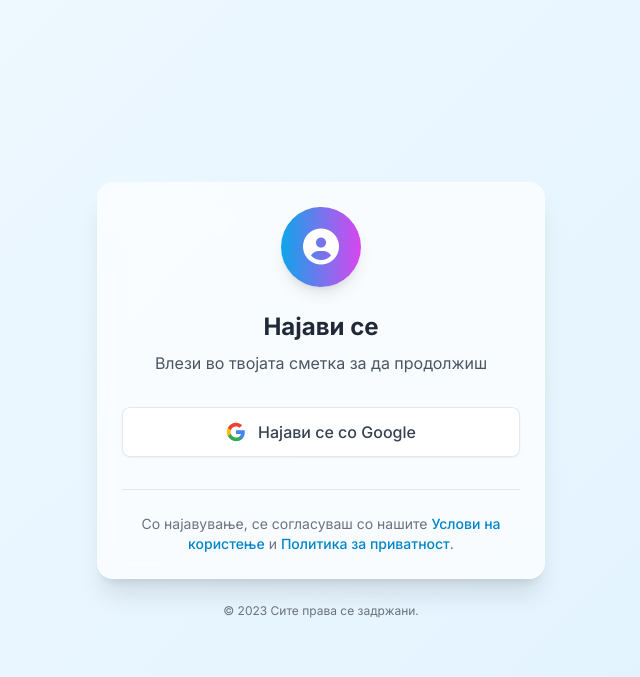
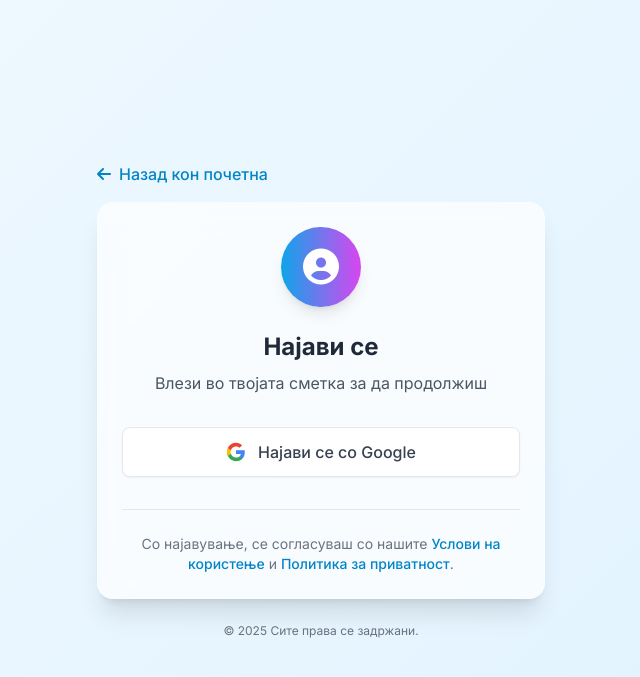
Before and after one commit to Isen-Osman/Sw-Shop-Project, a Django app: page /profile/ in a window 1280 px wide. Shown: the top 677 px of the page, without its empty margins (319-959 px from the left). Run offline with Django 5.2, Linux system fonts and the light colour scheme; some libraries are stand-ins or nearby versions.

Commit message:
Added a button for navigating back to home page

```diff
--- a/templates/registration/profile.html
+++ b/templates/registration/profile.html
@@ -92,10 +92,22 @@
             backdrop-filter: blur(10px);
             border: 1px solid rgba(255, 255, 255, 0.2);
         }
+        .back-button {
+            transition: all 0.3s ease;
+        }
+        .back-button:hover {
+            transform: translateX(-5px);
+        }
     </style>
 </head>
 <body class="flex items-center justify-center min-h-screen p-4">
     <div class="w-full max-w-md animate-fade-in">
+        <!-- Back Button -->
+        <a href="{% url 'home' %}" class="back-button inline-flex items-center text-primary-600 hover:text-primary-800 font-medium mb-4">
+            <i class="fas fa-arrow-left mr-2"></i>
+            Назад кон почетна
+        </a>
+
         {% if user.is_authenticated %}
         <!-- Authenticated User View -->
         <div class="glass-effect rounded-2xl overflow-hidden shadow-xl card-hover">
@@ -201,7 +213,7 @@
 
         <!-- Footer -->
         <div class="text-center text-gray-500 text-xs mt-6">
-            &copy; 2023 Сите права се задржани.
+            &copy; 2025 Сите права се задржани.
         </div>
     </div>
 </body>
```
